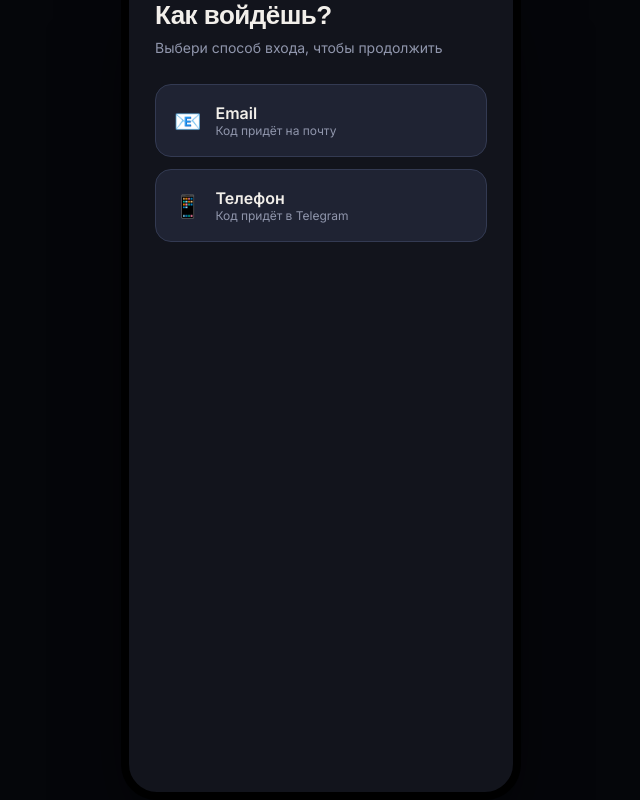
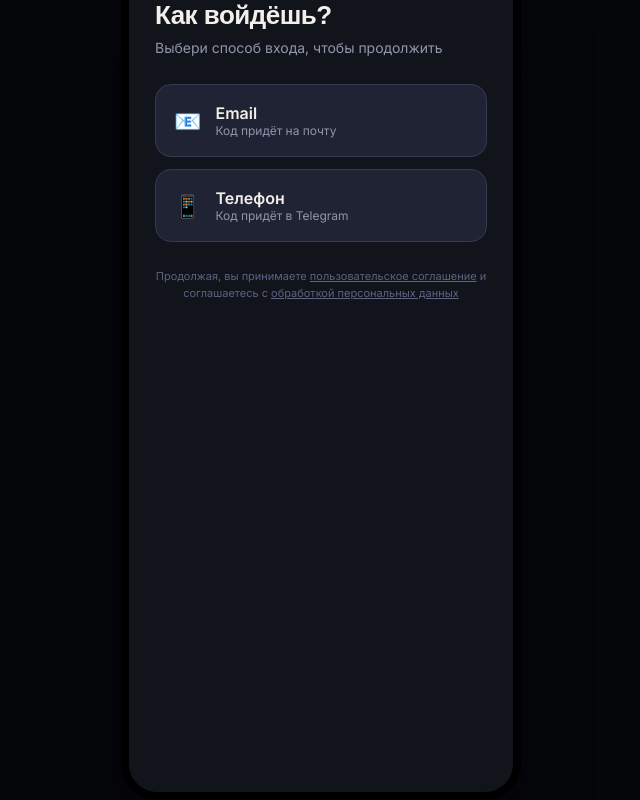
Before and after one commit to gredeskulandrey/sbor-app, a React (Vite) app: page / in a window 1280 px wide. Both pictures are taken after a click on the button "Далее". Shown: the part 76-876 px from the top of the page, without its empty margins (319-959 px from the left). Built offline with nearby package versions, Linux system fonts and the light colour scheme; no server answers; a web font is replaced by a local one.

Commit message:
AuthChoice.jsx

```diff
--- a/src/screens/AuthChoice.jsx
+++ b/src/screens/AuthChoice.jsx
@@ -22,6 +22,17 @@ export default function AuthChoice({ onEmail, onPhone }) {
             <div style={{ fontSize: 12, color: 'var(--text-dim)' }}>Код придёт в Telegram</div>
           </div>
         </div>
+
+        <p style={{ fontSize: 11, color: 'var(--text-faint)', textAlign: 'center', marginTop: 14, lineHeight: 1.5 }}>
+          Продолжая, вы принимаете{' '}
+          <a href="https://sbor-app.vercel.app/#" target="_blank" rel="noreferrer" style={{ color: 'var(--text-faint)', textDecoration: 'underline' }}>
+            пользовательское соглашение
+          </a>{' '}
+          и соглашаетесь с{' '}
+          <a href="https://sbor-app.vercel.app/#" target="_blank" rel="noreferrer" style={{ color: 'var(--text-faint)', textDecoration: 'underline' }}>
+            обработкой персональных данных
+          </a>
+        </p>
       </div>
     </div>
   );
```
